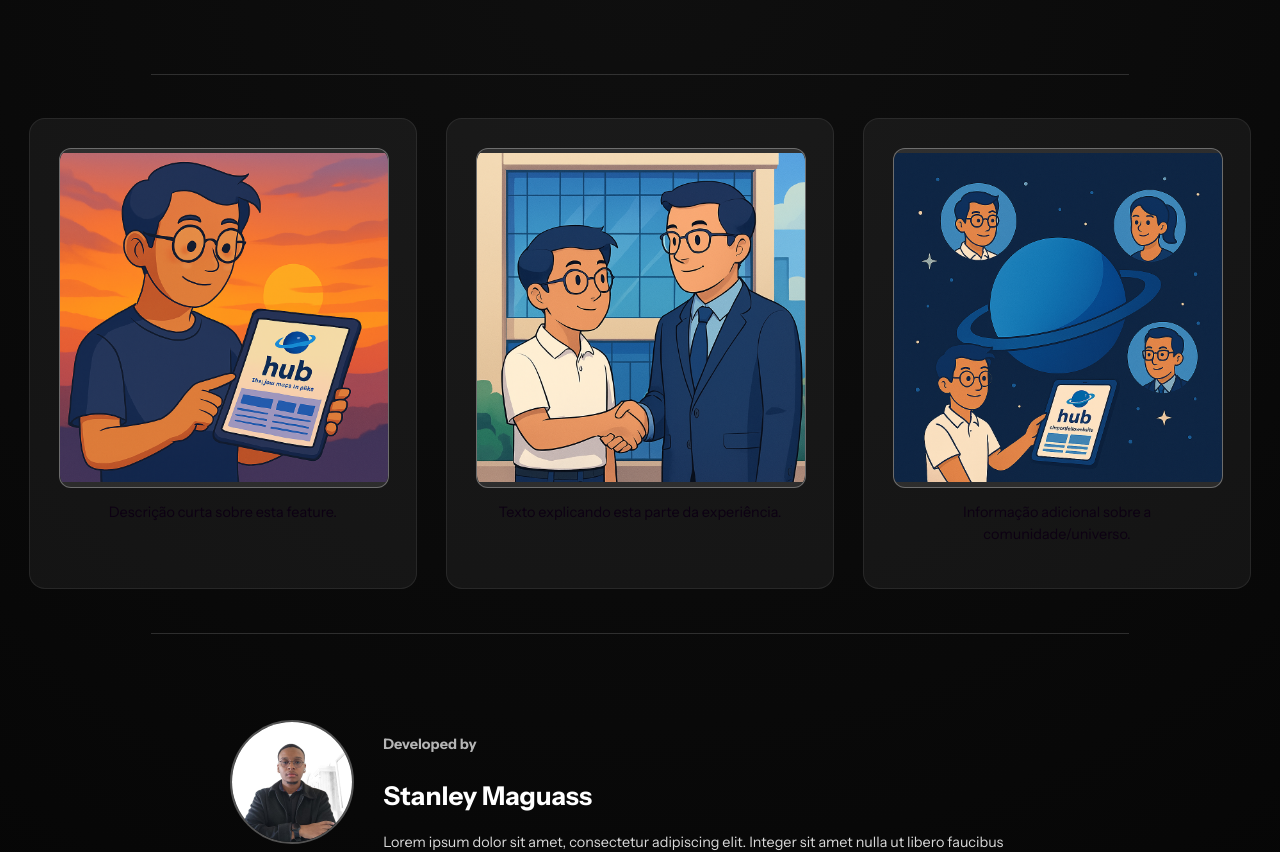
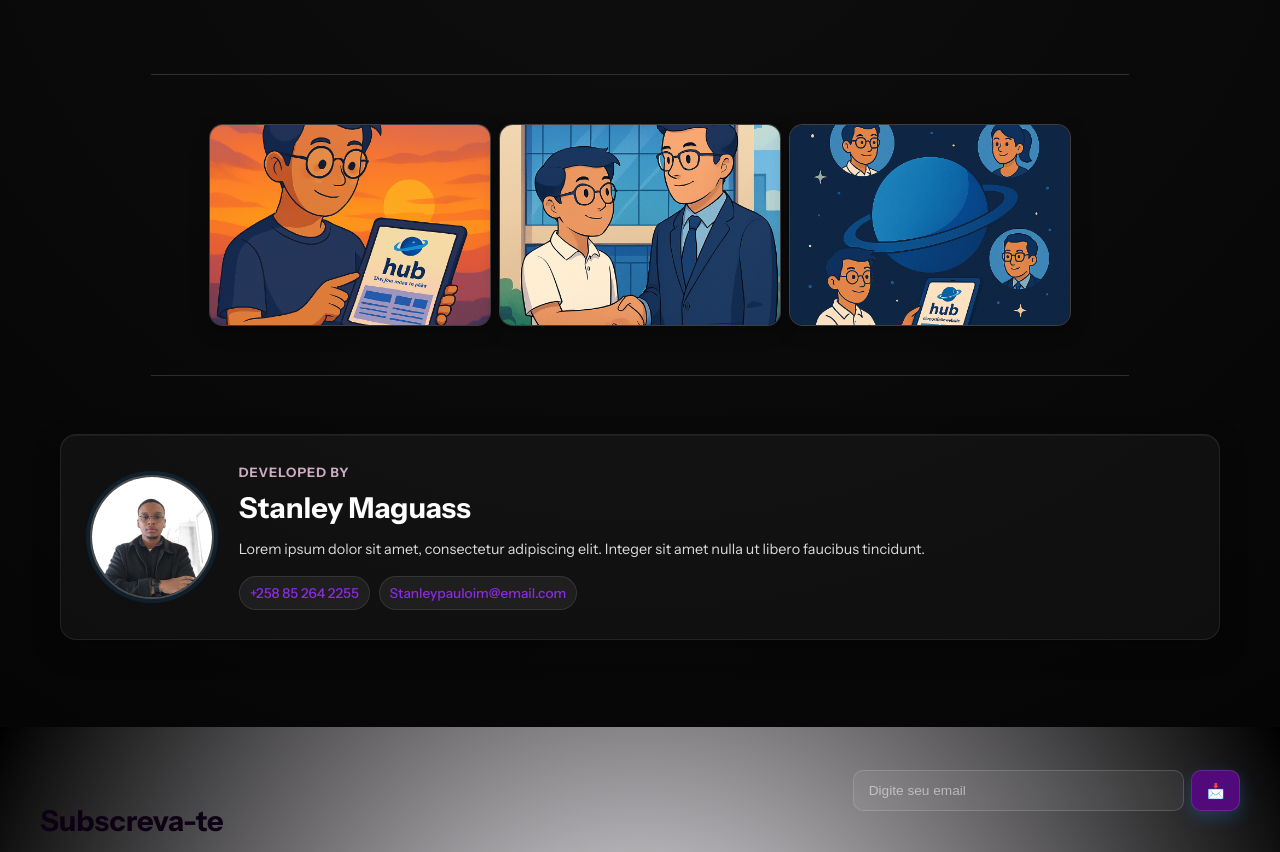
Before and after one commit to StanleyPauloIM/Hub-PortfolioSite, a React (Vite) app: page / in a window 1280 px wide. Shown: the part 1208-2060 px from the top of the page. Built offline with nearby package versions, Linux system fonts and the light colour scheme.

Commit message:
style(features): compact responsive image cluster and restyle 'Developed by' section (grid, chips, theme-consistent)

```diff
--- a/src/components/Navbar/Navbar.module.css
+++ b/src/components/Navbar/Navbar.module.css
@@ -19,7 +19,7 @@
 
   /* Estilo de ilha flutuante */
   max-width: none;
-  width: clamp(780px, 94vw, 1400px);
+  width: clamp(720px, 86vw, 1200px);
   margin: 1rem auto 0;
   border-radius: 20px;
   box-shadow:
--- a/src/pages/LandingPage/components/FeaturesSection/FeaturesSection.Jsx
+++ b/src/pages/LandingPage/components/FeaturesSection/FeaturesSection.Jsx
@@ -30,25 +30,16 @@ const FeaturesSection = () => {
       {/* Linha separadora */}
       <div className={styles.divider}></div>
 
-      {/* Três cards com imagem + texto */}
-      <div className={styles.cardsRow}>
-        <div className={styles.card}>
-          <div className={styles.imagePlaceholder}>
-            <img src={Beauty} alt="Beauty" />
-          </div>
-          <p>Descrição curta sobre esta feature.</p>
+      {/* Cluster de imagens junto num único container */}
+      <div className={styles.imageCluster}>
+        <div className={styles.clusterItem}>
+          <img src={Beauty} alt="Beauty" />
         </div>
-        <div className={styles.card}>
-          <div className={styles.imagePlaceholder}>
-            <img src={Connection} alt="Connect" />
-          </div>
-          <p>Texto explicando esta parte da experiência.</p>
+        <div className={styles.clusterItem}>
+          <img src={Connection} alt="Connect" />
         </div>
-        <div className={styles.card}>
-          <div className={styles.imagePlaceholder}>
-            <img src={Universe} alt="Universe" />
-          </div>
-          <p>Informação adicional sobre a comunidade/universo.</p>
+        <div className={styles.clusterItem}>
+          <img src={Universe} alt="Universe" />
         </div>
       </div>
 
--- a/src/pages/LandingPage/components/FeaturesSection/FeaturesSection.module.css
+++ b/src/pages/LandingPage/components/FeaturesSection/FeaturesSection.module.css
@@ -54,72 +54,64 @@
   margin: 3rem auto;
 }
 
-/* Cards */
-.cardsRow {
+/* Cluster de imagens em um único container */
+.imageCluster {
   display: flex;
   justify-content: center;
-  gap: 2rem;
-  flex-wrap: wrap;
+  align-items: center;
+  flex-wrap: wrap; /* permite quebrar em telas menores */
+  gap: 8px; /* ainda mais juntinhas */
+  margin: 0 auto 2rem;
+  width: min(100%, 1000px);
+  padding: 6px;
+  border-radius: 16px;
 }
 
-.card {
-  flex: 1;
-  min-width: 250px;
-  max-width: 350px;
-  background: rgba(255, 255, 255, 0.05);
-  padding: 2rem;
-  border-radius: 16px;
-  text-align: center;
-  transition: transform 0.3s ease, box-shadow 0.3s ease;
-  border: 1px solid rgba(255, 255, 255, 0.08);
+.clusterItem {
+  width: clamp(150px, 22vw, 280px);
+  height: clamp(120px, 18vw, 200px);
+  border-radius: 14px;
+  overflow: hidden;
+  background: rgba(255, 255, 255, 0.08);
+  border: 1px solid rgba(255, 255, 255, 0.15);
+  box-shadow: 0 6px 18px rgba(0, 0, 0, 0.25);
 }
 
-.card:hover {
-  transform: translateY(-8px);
-  box-shadow: 0 12px 30px rgba(0, 0, 0, 0.3);
-}
-
-.imagePlaceholder {
-  width: 100%;
-  height: 338px; /* 👉 todas as imagens têm a mesma altura */
-  margin-bottom: 1rem;
-  background: rgba(255, 255, 255, 0.1);
-  border-radius: 12px;
-  display: flex;
-  align-items: center;
-  justify-content: center;
-  overflow: hidden;
-  border: 1px groove rgba(255, 255, 255, 0.3);
-}
-
-.imagePlaceholder img {
+.clusterItem img {
   width: 100%;
   height: 100%;
-  object-fit: contain; /* garante proporção */
-  border-radius: 12px;
+  object-fit: cover;
+  display: block;
 }
 
 /* Responsividade */
-@media (max-width: 768px) {
+@media (max-width: 900px) {
   .textColumns {
-    flex-direction: column;
-    align-items: center;
-  }
-
-  .cardsRow {
     flex-direction: column;
     align-items: center;
   }
 }
 
-/* Profile Section */
+@media (max-width: 768px) {
+  .imageCluster { gap: 6px; }
+  .clusterItem { width: clamp(110px, 34vw, 200px); height: clamp(100px, 26vw, 160px); }
+}
+
+/* Profile Section (Developed by) */
 .profileSection {
-  display: flex;
-  align-items: flex-start;
-  gap: 2rem;
-  margin-top: 4rem;
+  width: min(100%, 1100px);
+  margin: 4rem auto 0;
+  padding: clamp(1rem, 3vw, 2rem);
+  background: rgba(255, 255, 255, 0.04);
+  border: 1px solid rgba(255, 255, 255, 0.08);
+  border-radius: 16px;
+  box-shadow: 0 10px 28px rgba(0,0,0,0.25), inset 0 1px 0 rgba(255,255,255,0.05);
+
+  display: grid;
+  grid-template-columns: 120px 1fr;
+  align-items: center;
+  gap: clamp(1rem, 3vw, 2rem);
   text-align: left;
-  padding: 2rem 14rem; /* espaço maior na esquerda/direita */
 }
 
 .profileImage {
@@ -128,7 +120,8 @@
   height: 120px;
   border-radius: 50%;
   overflow: hidden;
-  border: 2px solid rgba(255, 255, 255, 0.3);
+  border: 2px solid rgba(255, 255, 255, 0.25);
+  box-shadow: 0 0 0 4px rgba(30, 144, 255, 0.12);
 }
 
 .profileImage img {
@@ -138,48 +131,51 @@
 }
 
 .profileInfo h3 {
-  font-size: 1rem;
-  color: rgba(255, 255, 255, 0.7);
-  margin-bottom: 0.3rem;
+  font-size: 0.9rem;
+  color: var(--secondary);
+  margin: 0 0 0.25rem 0;
+  letter-spacing: 1px;
+  text-transform: uppercase;
 }
 
 .profileInfo h2 {
-  font-size: 1.8rem;
+  font-size: clamp(1.4rem, 2.4vw, 2rem);
   color: #fff;
-  margin-bottom: 1rem;
+  margin: 0 0 0.6rem 0;
 }
 
 .profileInfo p {
   font-size: 1rem;
   color: rgba(255, 255, 255, 0.85);
-  margin-bottom: 1.5rem;
-  line-height: 1.6;
+  margin: 0 0 1rem 0;
+  line-height: 1.65;
 }
 
 .contacts {
   display: flex;
-  flex-direction: column;
-  gap: 0.8rem;
+  flex-wrap: wrap;
+  gap: 0.6rem;
 }
 
 .contacts a {
-  display: flex;
+  display: inline-flex;
   align-items: center;
-  gap: 0.6rem;
-  font-size: 1rem;
+  gap: 0.5rem;
+  font-size: 0.95rem;
+  padding: 0.4rem 0.7rem;
+  background: rgba(255, 255, 255, 0.06);
+  border: 1px solid rgba(255, 255, 255, 0.1);
+  border-radius: 999px;
 }
 
 /* Responsivo */
-@media (max-width: 768px) {
+@media (max-width: 900px) {
   .profileSection {
-    flex-direction: column;
-    align-items: center;
+    grid-template-columns: 1fr;
     text-align: center;
   }
-
-  .contacts {
-    align-items: center;
-  }
+  .profileImage { margin: 0 auto; }
+  .contacts { justify-content: center; }
 }
 
 .link {
```
